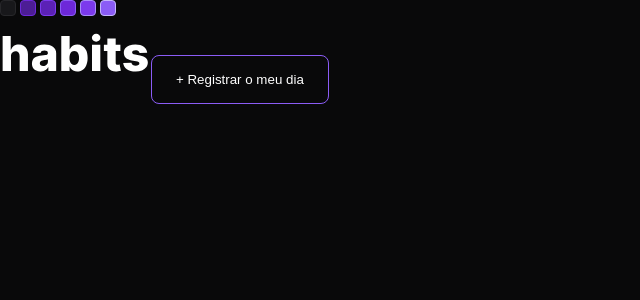
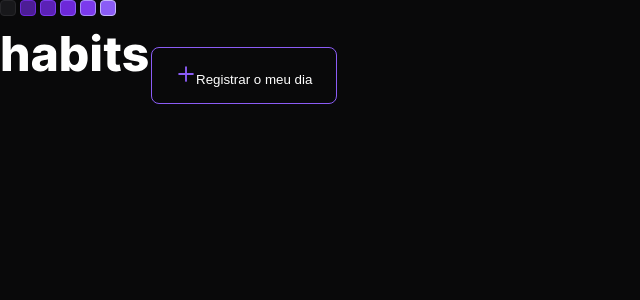
Before and after one commit to Poveii/habits, a React (Vite) app: page / in a window 1280 px wide. Shown: the top 300 px of the page, without its empty margins (0-640 px from the left). Built offline with nearby package versions, Linux system fonts and the light colour scheme.

Commit message:
:sparkles: feat: Implemented a Plus Icon to button

```diff
--- a/src/App.jsx
+++ b/src/App.jsx
@@ -1,4 +1,5 @@
 import Logo from "./assets/logo.svg";
+import PlusIcon from "./assets/plus.svg";
 import "./App.css";
 
 function App() {
@@ -9,7 +10,10 @@ function App() {
         alt="Logotipo do aplicativo Habits, seis quadrados pequenos em cima do nome habits, tudo em minúsculo, as cores dos quadrados vão do preto ao lilás, passando pelo roxo."
       />
 
-      <button>+ Registrar o meu dia</button>
+      <button>
+        <img src={PlusIcon} alt="Ícone sinal de mais da cor roxa" />
+        Registrar o meu dia
+      </button>
     </div>
   );
 }
```
Also changed, not shown: src/assets/plus.svg (added).
